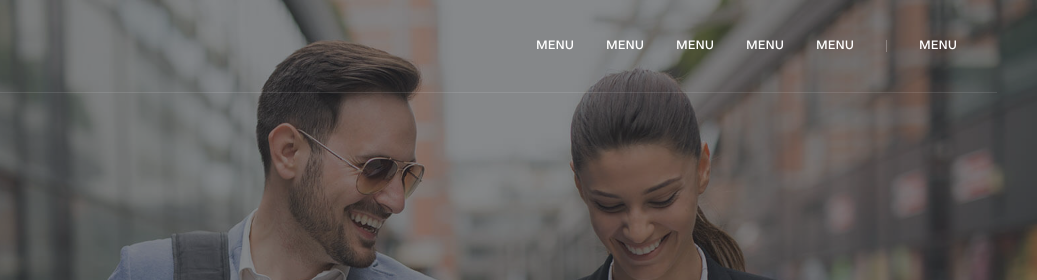
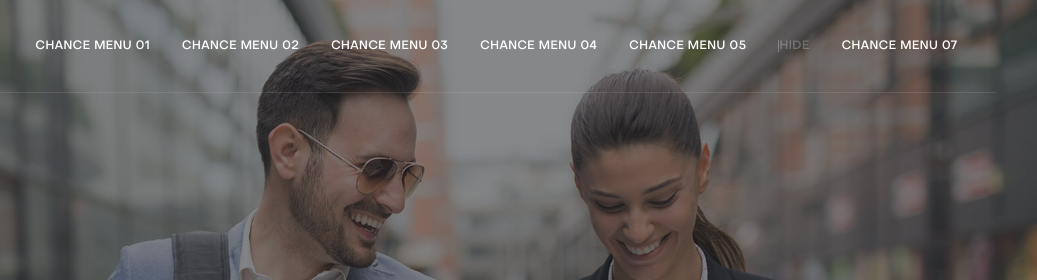
Before and after one commit to GUMADESARROLLO/apps, a plain HTML site: page index.html in a window 1280 px wide. Shown: the top 280 px of the page, 243-1280 px from the left. Drawn offline with Linux system fonts and the light colour scheme; files whose address does not match are found by name.

```diff
--- a/index.html
+++ b/index.html
@@ -77,37 +77,37 @@
             <ul class="navbar-nav ml-auto">
               <li class="nav-item ">
                 <a href="#" class="nav-link">
-                  MENU
+                  CHANCE MENU 01
                 </a>
               </li>
               <li class="nav-item ">
                 <a href="#" class="nav-link">
-                  MENU
+                  CHANCE MENU 02
                 </a>
               </li>
               <li class="nav-item ">
                 <a href="#" class="nav-link">
-                  MENU
+                  CHANCE MENU 03
                 </a>
               </li>
               <li class="nav-item ">
                 <a href="#" class="nav-link">
-                  MENU
+                  CHANCE MENU 04
                 </a>
               </li>
               <li class="nav-item ">
                 <a href="#" class="nav-link">
-                  MENU
+                  CHANCE MENU 05
                 </a>
               </li>
               <li class="nav-item-divider">
                 <span class="nav-link">
-                  <span></span>
+                  <span>hide</span>
                 </span>
               </li>
               <li class="nav-item ">
                 <a href="#" class="nav-link">
-                  MENU
+                  CHANCE MENU 07
                 </a>
               </li>
             </ul>
```
